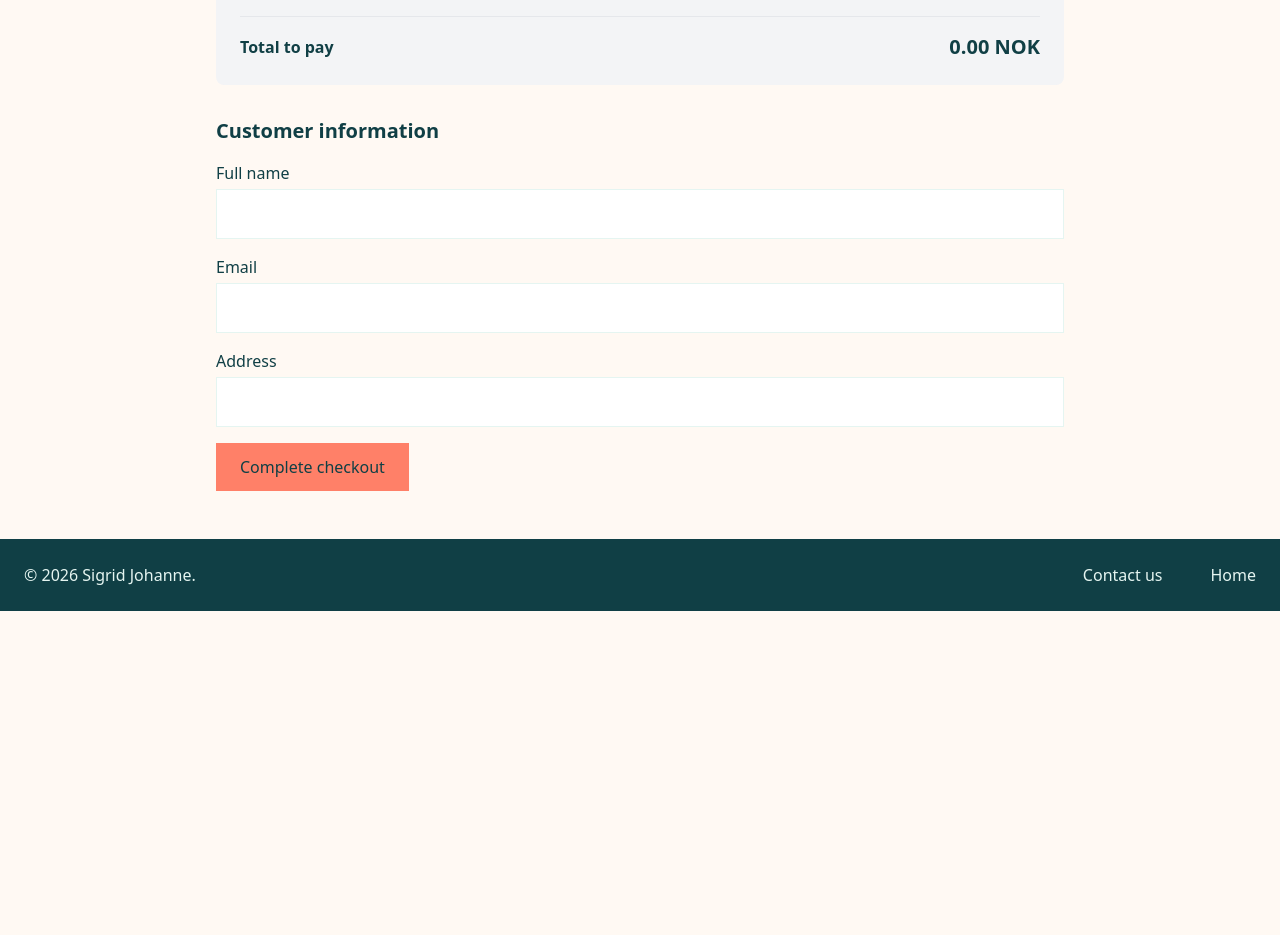
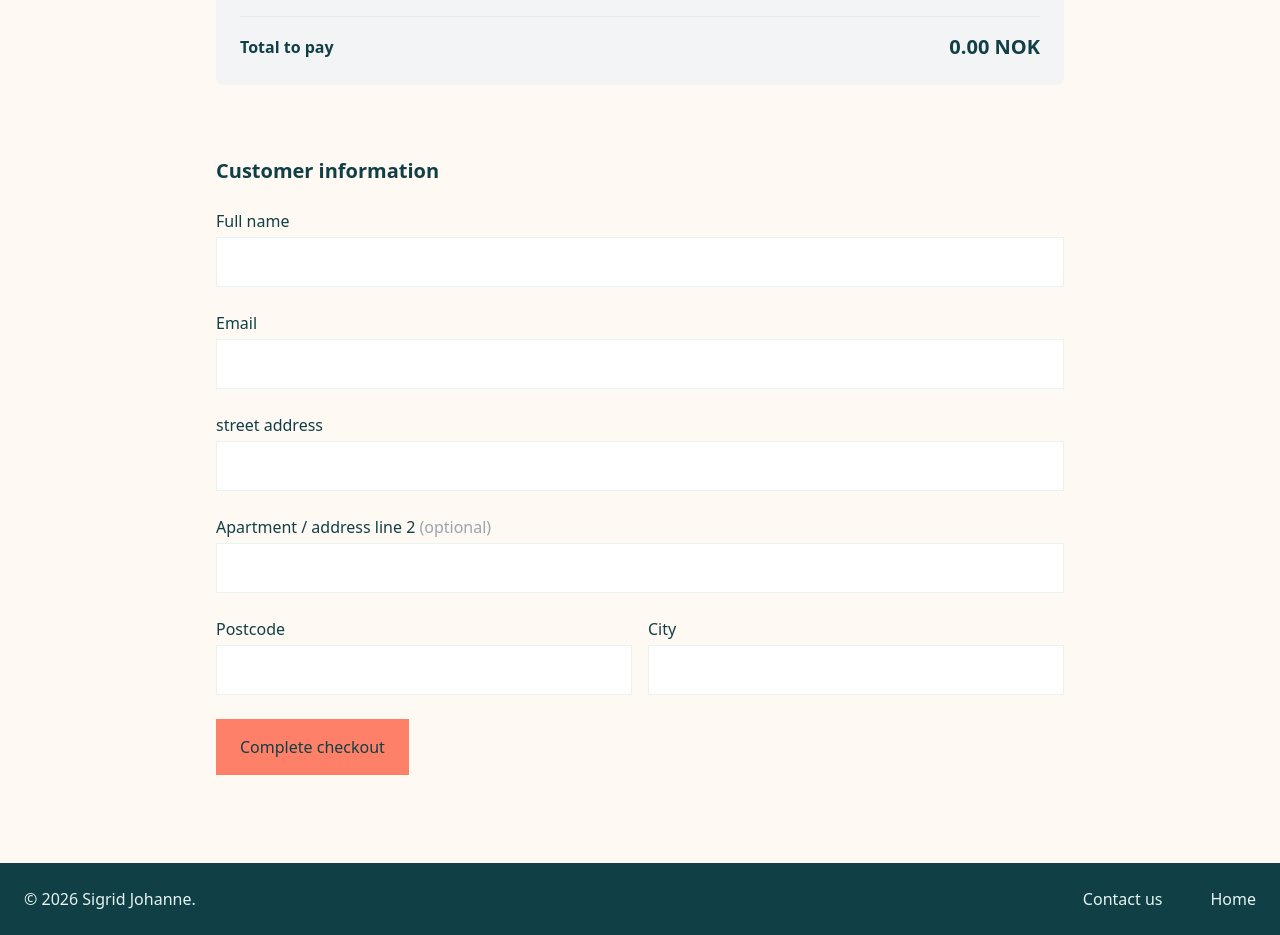
Before and after one commit to Sigrid-Okt22PT/Javascript-Framework-CA, a React (Vite) app: page /checkout in a window 1280 px wide. Shown: the part 469-1404 px from the top of the page. Before the commit the page ends 1080 px from the top, so only its background shows below. Built offline with nearby package versions, Linux system fonts and the light colour scheme.

Commit message:
updates to checkout

```diff
--- a/src/components/checkout/CartItem.tsx
+++ b/src/components/checkout/CartItem.tsx
@@ -1,6 +1,7 @@
 import { useCartStore } from "../../stores/cartStore";
 import type { CartItemType } from "../../types/cart";
 import { TrashIcon } from "lucide-react";
+import { Link } from "react-router-dom";
 
 interface CartItemProps {
   item: CartItemType;
@@ -18,7 +19,10 @@ function CartItem({ item }: CartItemProps) {
   return (
     <div className="grid grid-cols-2 items-center gap-4 border-b py-6 md:grid-cols-5">
       {/* Product */}
-      <div className="flex min-w-0 items-center gap-3 md:col-span-2">
+      <Link
+        className="flex min-w-0 items-center gap-3 md:col-span-2"
+        to={`/product/${product.id}`}
+      >
         <img
           src={product.image.url}
           alt={product.image.alt || product.title}
@@ -26,11 +30,11 @@ function CartItem({ item }: CartItemProps) {
         />
 
         <h3 className="min-w-0 font-semibold">{product.title}</h3>
-      </div>
+      </Link>
 
       {/* Unit price */}
       <div className="text-right">
-        <p className="font-semibold text-primary">
+        <p className="font-semibold text-gray-600 ">
           {product.discountedPrice.toFixed(2)} NOK
         </p>
 
--- a/src/components/checkout/CheckoutForm.tsx
+++ b/src/components/checkout/CheckoutForm.tsx
@@ -7,11 +7,15 @@ function CheckoutForm() {
   function handleSubmit(event: FormEvent<HTMLFormElement>) {
     event.preventDefault();
 
-    navigate("/checkout/success");
+    const formData = new FormData(event.currentTarget);
+    const email = formData.get("email") as string;
+
+    navigate("/checkout/success", {
+      state: { email },
+    });
   }
-
   return (
-    <form onSubmit={handleSubmit} className="space-y-4">
+    <form onSubmit={handleSubmit} className="space-y-6 py-10">
       <h2 className="text-xl font-semibold">Customer information</h2>
 
       <div>
@@ -43,27 +47,69 @@ function CheckoutForm() {
       </div>
 
       <div>
-        <label htmlFor="address" className="mb-1 block">
-          Address
+        <label htmlFor="addressLine1" className="mb-1 block">
+          street address
         </label>
         <input
-          id="address"
-          name="address"
+          id="addressLine1"
+          name="Street address"
           type="text"
           required
-          autoComplete="street-address"
+          autoComplete="address-line1"
           className="w-full border border-light p-3"
         />
+      </div>
+      <div>
+        <label htmlFor="addressLine2" className="mb-1 block">
+          Apartment / address line 2{" "}
+          <span className="text-gray-400">(optional)</span>
+        </label>
+        <input
+          id="addressLine2"
+          name="Apartment / address line 2"
+          type="text"
+          autoComplete="address-line2"
+          className="w-full border border-light p-3"
+        />
+      </div>
+      {/* Postcode and City */}
+      <div className="grid grid-cols-2 gap-4">
+        <div>
+          <label htmlFor="postcode" className="mb-1 block">
+            Postcode
+          </label>
+          <input
+            id="postcode"
+            name="postcode"
+            type="text"
+            required
+            autoComplete="postal-code"
+            className="w-full border border-light p-3"
+          />
+        </div>
+
+        <div>
+          <label htmlFor="city" className="mb-1 block">
+            City
+          </label>
+          <input
+            id="city"
+            name="city"
+            type="text"
+            required
+            autoComplete="address-level2"
+            className="w-full border border-light p-3"
+          />
+        </div>
       </div>
 
       <button
         type="submit"
-        className="bg-accent px-6 py-3 text-primary transition hover:bg-secondary hover:text-light"
+        className="bg-accent px-6 py-4 text-primary transition hover:bg-secondary hover:text-light"
       >
         Complete checkout
       </button>
     </form>
   );
 }
-
 export default CheckoutForm;
--- a/src/components/layout/Header.tsx
+++ b/src/components/layout/Header.tsx
@@ -38,7 +38,7 @@ function Header() {
             <Link
               to="/checkout"
               aria-label="Go to checkout"
-              className="flex h-10 w-32 items-center justify-center bg-accent text-primary hover:bg-primary hover:text-light"
+              className="flex h-10 w-32 items-center transition justify-center bg-accent text-primary hover:bg-primary hover:text-light"
             >
               {cartCount > 0 && (
                 <span className="flex min-w-6 items-center justify-center px-1 rounded-full bg-background font-bold text-accent">
--- a/src/components/products/ProductCard.tsx
+++ b/src/components/products/ProductCard.tsx
@@ -2,6 +2,7 @@ import { Link } from "react-router-dom";
 import type { Product } from "../../types/product";
 import { ShoppingCartPlus } from "lucide-react";
 import { useCartStore } from "../../stores/cartStore";
+import RatingStars from "./Ratings";
 
 interface ProductCardProps {
   product: Product;
@@ -27,6 +28,7 @@ function ProductCard({ product }: ProductCardProps) {
             {product.title}
           </h3>
         </Link>
+        <RatingStars rating={product.rating} />
 
         <div className="mt-auto flex items-center justify-between gap-3">
           <p className="text-md font-medium text-secondary">
--- /dev/null
+++ b/src/components/products/Ratings.tsx
@@ -0,0 +1,38 @@
+import { Star, StarHalf } from "lucide-react";
+
+interface RatingStarsProps {
+  rating: number;
+}
+
+function RatingStars({ rating }: RatingStarsProps) {
+  return (
+    <div
+      className="flex items-center gap-1"
+      aria-label={`${rating} out of 5 stars`}
+    >
+      {[1, 2, 3, 4, 5].map((star) => {
+        if (star <= rating) {
+          return (
+            <Star key={star} size={18} className="fill-accent text-accent" />
+          );
+        }
+
+        if (star - 0.5 === rating) {
+          return (
+            <StarHalf
+              key={star}
+              size={18}
+              className="fill-accent text-accent"
+            />
+          );
+        }
+
+        return <Star key={star} size={18} className="text-accent" />;
+      })}
+
+      <span className="ml-2 text-sm">{rating}/5</span>
+    </div>
+  );
+}
+
+export default RatingStars;
--- a/src/pages/CheckoutSuccess.tsx
+++ b/src/pages/CheckoutSuccess.tsx
@@ -1,9 +1,11 @@
 import { useEffect } from "react";
-import { Link } from "react-router-dom";
+import { Link, useLocation } from "react-router-dom";
 import { useCartStore } from "../stores/cartStore";
 
 function CheckoutSuccess() {
   const clearCart = useCartStore((state) => state.clearCart);
+  const location = useLocation();
+  const email = (location.state as { email?: string } | null)?.email;
 
   useEffect(() => {
     clearCart();
@@ -13,9 +15,15 @@ function CheckoutSuccess() {
     <section className="mx-auto max-w-4xl px-6 py-12 text-center">
       <h1 className="mb-4 text-3xl font-bold text-primary">Order completed!</h1>
 
-      <p className="mb-8">
+      <p className="mb-4">
         Thank you for your order. Your checkout was successful.
       </p>
+
+      {email && (
+        <p className="mb-8">
+          An order confirmation will be sent to <strong>{email}</strong>.
+        </p>
+      )}
 
       <Link
         to="/"
--- a/src/pages/ProductPage.tsx
+++ b/src/pages/ProductPage.tsx
@@ -3,6 +3,7 @@ import { useParams } from "react-router-dom";
 import { getProductById } from "../api/products";
 import type { Product } from "../types/product";
 import { useCartStore } from "../stores/cartStore";
+import RatingStars from "../components/products/Ratings";
 
 function ProductPage() {
   const { id } = useParams<{ id: string }>();
@@ -54,6 +55,7 @@ function ProductPage() {
           </p>
 
           <p className="leading-relaxed text-gray-600">{product.description}</p>
+          <RatingStars rating={product.rating} />
           <button
             type="button"
             onClick={() => addItem(product)}
```
